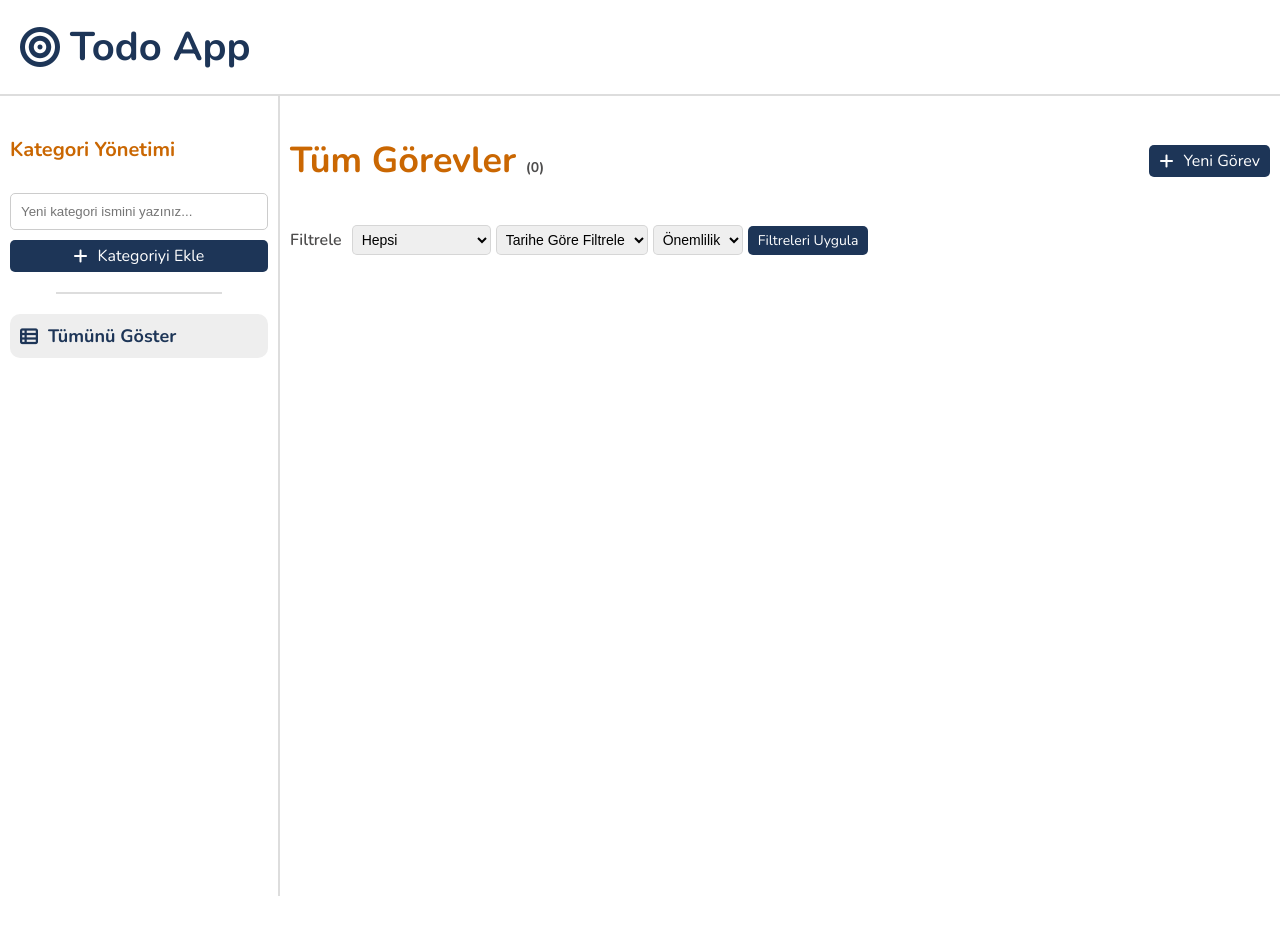
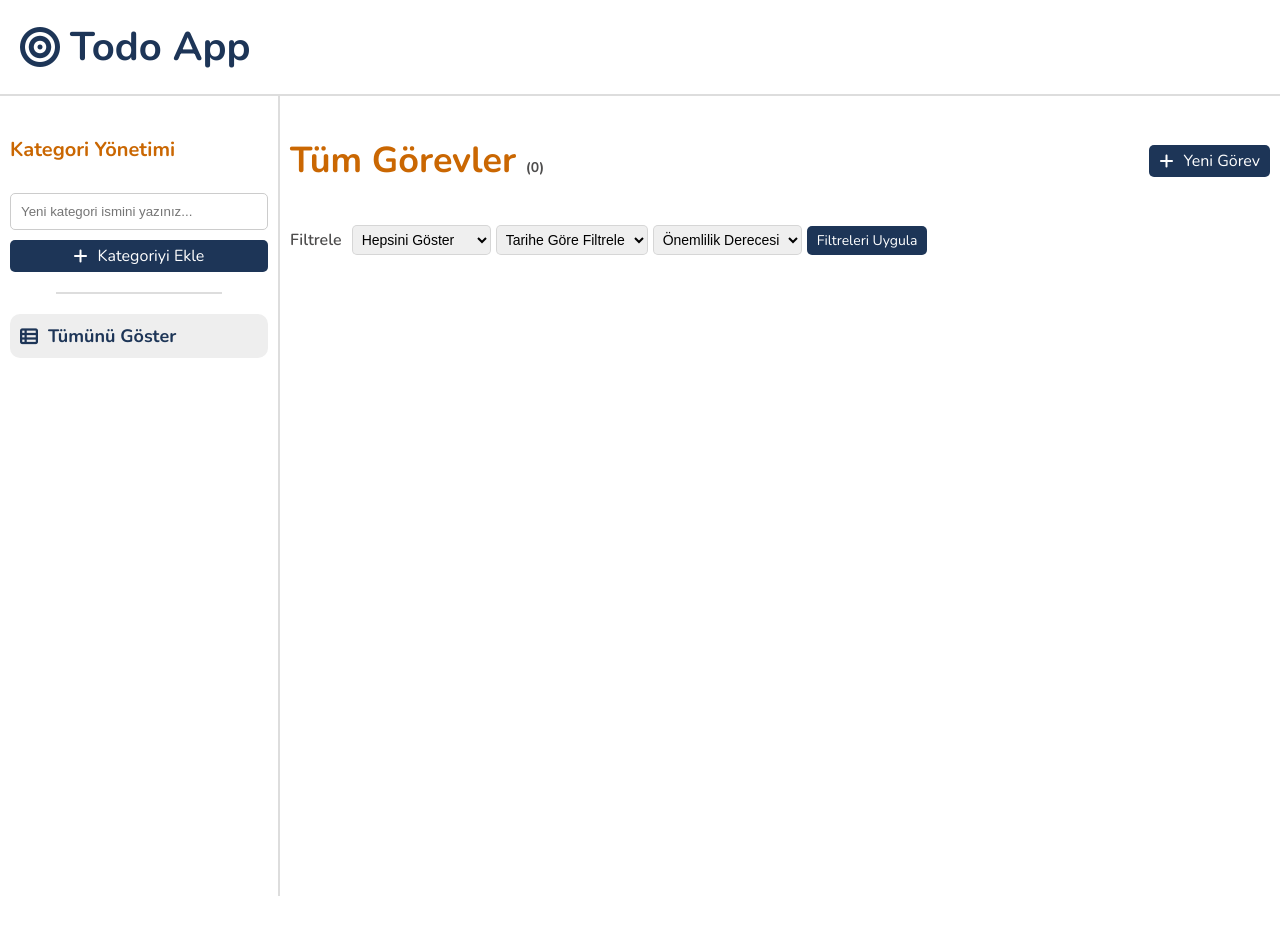
Before and after one commit to berkinoktay/todoApp-Project, a website: page index.html in a window 1280 px wide. Drawn offline with nearby package versions, Linux system fonts and the light colour scheme; some packages are replaced by stand-ins of ours; a script that the page names is missing.

Commit message:
Changed names in filter section

```diff
--- a/index.html
+++ b/index.html
@@ -37,7 +37,7 @@
                 <div class="filters-container">
 
                 <select name="todo-status" id="todo-status"">
-                    <option value="all" selected>Hepsi</option>
+                    <option value="all" selected>Hepsini Göster</option>
                     <option value="done">Tamamlanmış</option>
                     <option value="notDone">Tamamlanmamış</option>
                 </select>
@@ -48,8 +48,8 @@
                 </select>
 
                 <select id="todo-importance-status" name="todo-importance-status" required>
-                    <option value="" selected disabled>Önemlilik</option>
-                    <option value="all">Hepsi</option>
+                    <option value="" selected disabled>Önemlilik Derecesi</option>
+                    <option value="all">Hepsini Göster</option>
                     <option value="Yüksek">Yüksek</option>
                     <option value="Normal">Normal</option>
                     <option value="Düşük">Düşük</option>
```
